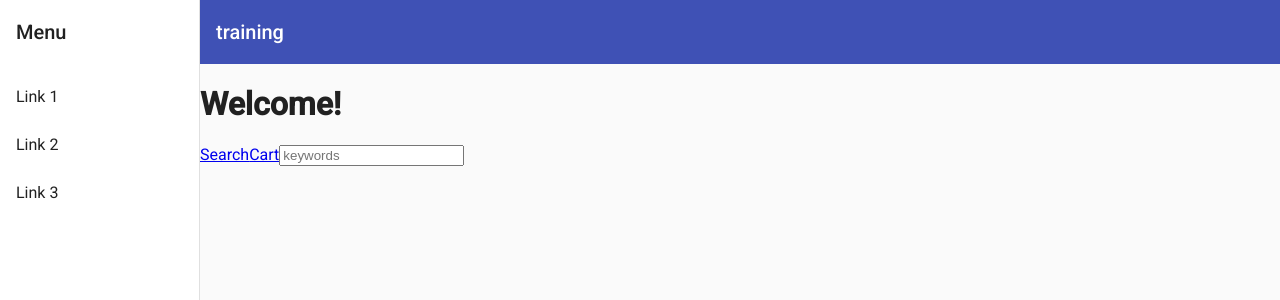
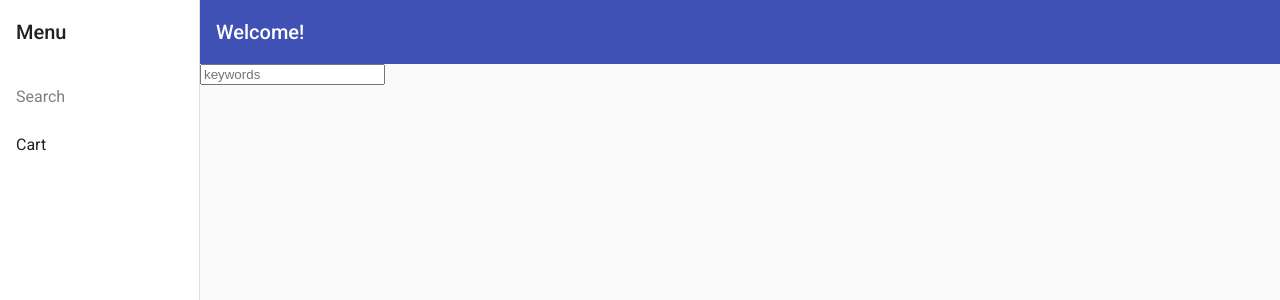
Before and after one commit to wishtack-training/wt-training-angular, an Angular app: page /book/search in a window 1280 px wide. Shown: the top 300 px of the page. Built offline with nearby package versions, Linux system fonts and the light colour scheme.

Commit message:
✅ customize angular material nav

```diff
--- a/src/app/app.component.html
+++ b/src/app/app.component.html
@@ -1,6 +1,9 @@
-<as-nav>
-  <h1>Welcome!</h1>
-  <a routerLink="/book/search">Search</a>
-  <a routerLink="/cart">Cart</a>
-  <router-outlet></router-outlet>
+<as-nav title="Welcome!" [links]="links">
+
+  <!--  <div slot="sidenav">-->
+  <!--    42-->
+  <!--  </div>-->
+
+  <router-outlet slot="content"></router-outlet>
+
 </as-nav>
--- a/src/app/app.component.ts
+++ b/src/app/app.component.ts
@@ -1,4 +1,5 @@
 import { Component } from '@angular/core';
+import { Link } from './nav/nav.component';
 
 @Component({
   selector: 'as-root',
@@ -7,4 +8,16 @@ import { Component } from '@angular/core';
 })
 export class AppComponent {
   title = 'training';
+
+  links: Link[] = [
+    {
+      route: '/book/search',
+      name: 'Search'
+    },
+    {
+      route: '/cart',
+      name: 'Cart'
+    }
+  ];
+
 }
--- a/src/app/nav/nav.component.css
+++ b/src/app/nav/nav.component.css
@@ -15,3 +15,7 @@
   top: 0;
   z-index: 1;
 }
+
+a.active {
+  color: grey;
+}
--- a/src/app/nav/nav.component.html
+++ b/src/app/nav/nav.component.html
@@ -1,13 +1,22 @@
 <mat-sidenav-container class="sidenav-container">
-  <mat-sidenav #drawer class="sidenav" fixedInViewport
-               [attr.role]="(isHandset$ | async) ? 'dialog' : 'navigation'"
-               [mode]="(isHandset$ | async) ? 'over' : 'side'"
-               [opened]="(isHandset$ | async) === false">
+  <mat-sidenav
+      #drawer
+      class="sidenav"
+      fixedInViewport
+      [attr.role]="(isHandset$ | async) ? 'dialog' : 'navigation'"
+      [mode]="(isHandset$ | async) ? 'over' : 'side'"
+      [opened]="(isHandset$ | async) === false"
+  >
     <mat-toolbar>Menu</mat-toolbar>
     <mat-nav-list>
-      <a mat-list-item href="#">Link 1</a>
-      <a mat-list-item href="#">Link 2</a>
-      <a mat-list-item href="#">Link 3</a>
+      <a
+        *ngFor="let link of links"
+        mat-list-item
+        routerLinkActive="active"
+        [routerLink]="link.route"
+      >{{ link.name }}</a
+      >
+      <ng-content select="[slot=sidenav]"></ng-content>
     </mat-nav-list>
   </mat-sidenav>
   <mat-sidenav-content>
@@ -17,11 +26,12 @@
         aria-label="Toggle sidenav"
         mat-icon-button
         (click)="drawer.toggle()"
-        *ngIf="isHandset$ | async">
+        *ngIf="isHandset$ | async"
+      >
         <mat-icon aria-label="Side nav toggle icon">menu</mat-icon>
       </button>
-      <span>training</span>
+      <span>{{ title }}</span>
     </mat-toolbar>
-    <ng-content></ng-content>
+    <ng-content select="[slot=content]"></ng-content>
   </mat-sidenav-content>
 </mat-sidenav-container>
--- a/src/app/nav/nav.component.ts
+++ b/src/app/nav/nav.component.ts
@@ -1,13 +1,19 @@
 import { BreakpointObserver, Breakpoints, LayoutModule } from '@angular/cdk/layout';
 import { CommonModule } from '@angular/common';
-import { Component, NgModule } from '@angular/core';
+import { Component, Input, NgModule } from '@angular/core';
 import { MatButtonModule } from '@angular/material/button';
 import { MatIconModule } from '@angular/material/icon';
 import { MatListModule } from '@angular/material/list';
 import { MatSidenavModule } from '@angular/material/sidenav';
 import { MatToolbarModule } from '@angular/material/toolbar';
+import { RouterModule } from '@angular/router';
 import { Observable } from 'rxjs';
 import { map, shareReplay } from 'rxjs/operators';
+
+export interface Link {
+  route: string | string[];
+  name: string;
+}
 
 @Component({
   selector: 'as-nav',
@@ -15,8 +21,11 @@ import { map, shareReplay } from 'rxjs/operators';
   styleUrls: ['./nav.component.css']
 })
 export class NavComponent {
+  @Input() links: Link[];
+  @Input() title: string;
 
-  isHandset$: Observable<boolean> = this.breakpointObserver.observe(Breakpoints.Handset)
+  isHandset$: Observable<boolean> = this.breakpointObserver
+    .observe(Breakpoints.Handset)
     .pipe(
       map(result => result.matches),
       shareReplay()
@@ -24,7 +33,6 @@ export class NavComponent {
 
   constructor(private breakpointObserver: BreakpointObserver) {
   }
-
 }
 
 @NgModule({
@@ -37,9 +45,9 @@ export class NavComponent {
     MatButtonModule,
     MatSidenavModule,
     MatIconModule,
-    MatListModule
+    MatListModule,
+    RouterModule
   ]
 })
 export class NavModule {
-
 }
```
